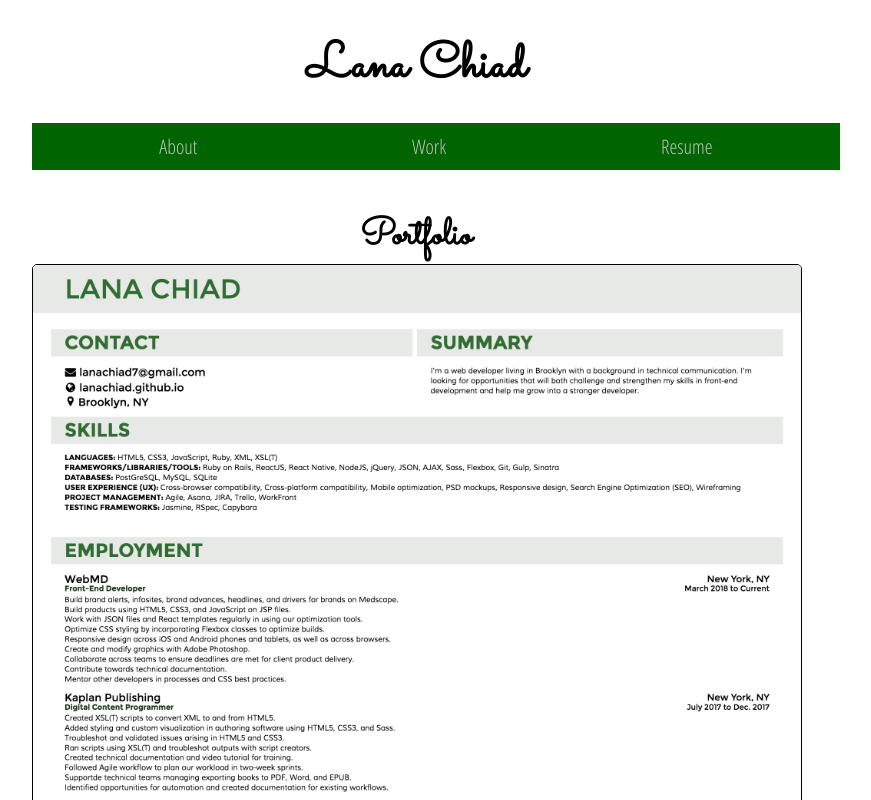
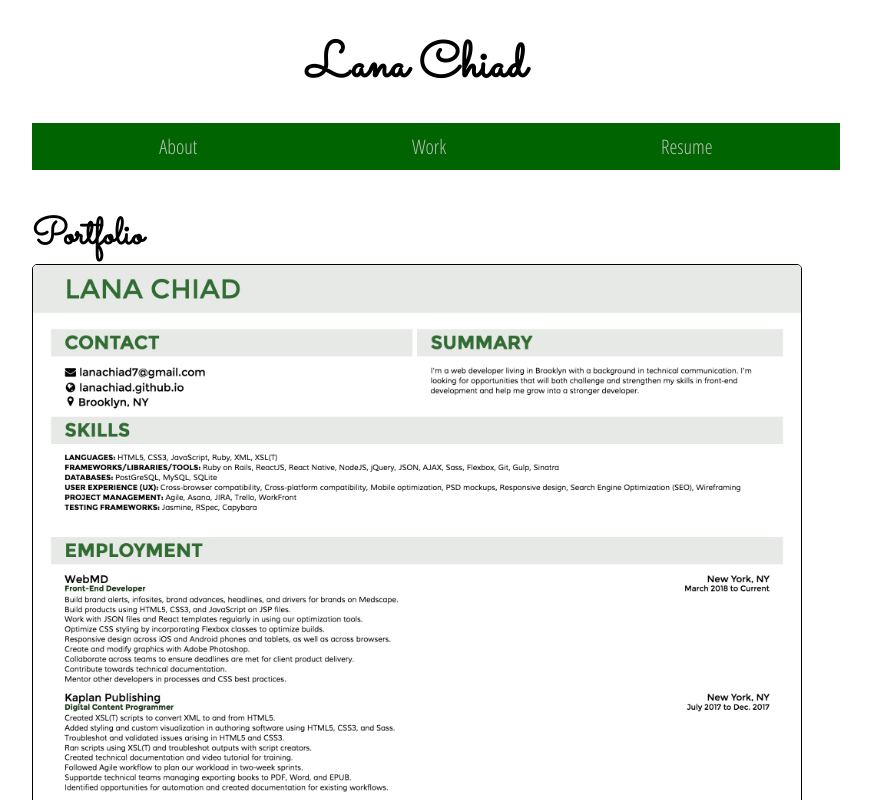
Before and after one commit to lanachiad/lanachiad.github.io, a React (Create React App) app: page / in a window 1280 px wide. Both pictures are taken after a click on the button "Resume". Shown: the top 800 px of the page, without its empty margins (224-1095 px from the left). Built offline with nearby package versions, Linux system fonts and the light colour scheme.

Commit message:
Left-aligned h2

```diff
--- a/src/Resume.css
+++ b/src/Resume.css
@@ -1,3 +1,7 @@
+.ResumeStyle h2 {
+  text-align: left;
+}
+
 .ResumeStyle img {
   width: 100%;
 }
```
